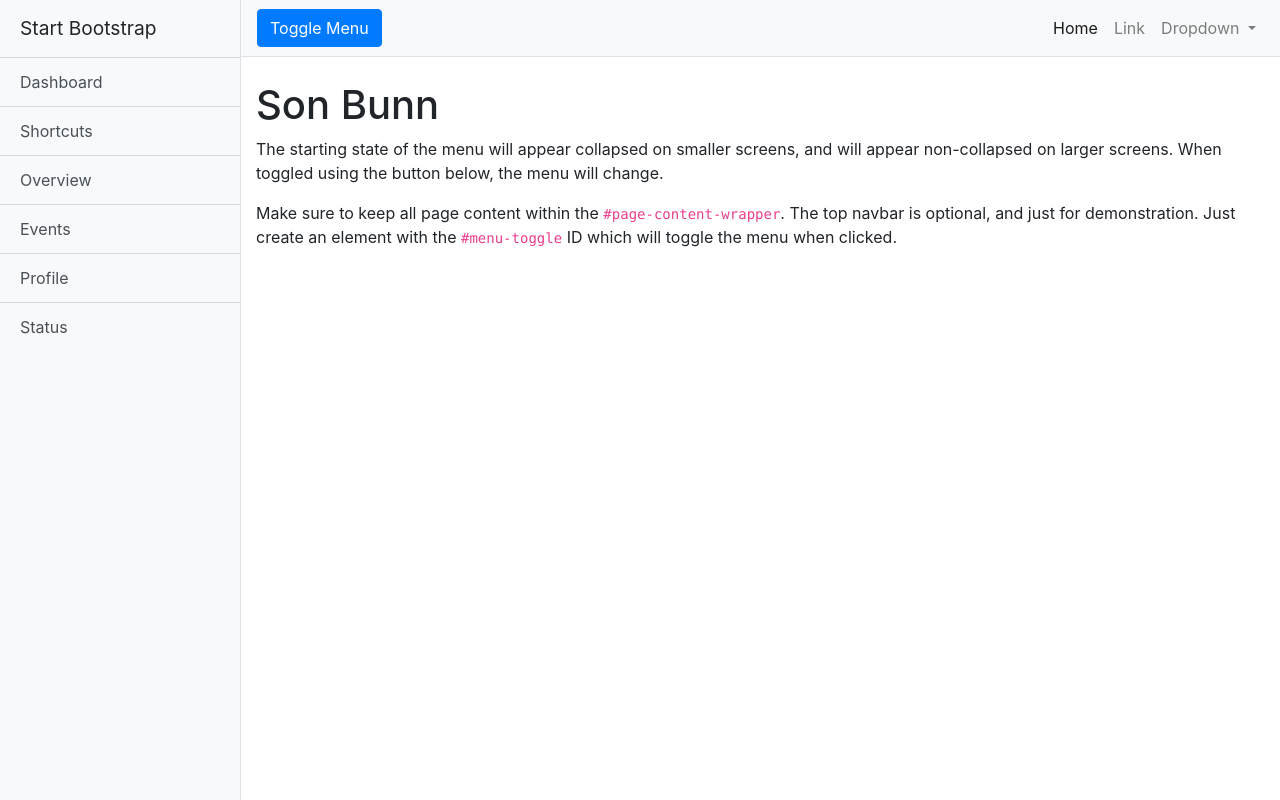
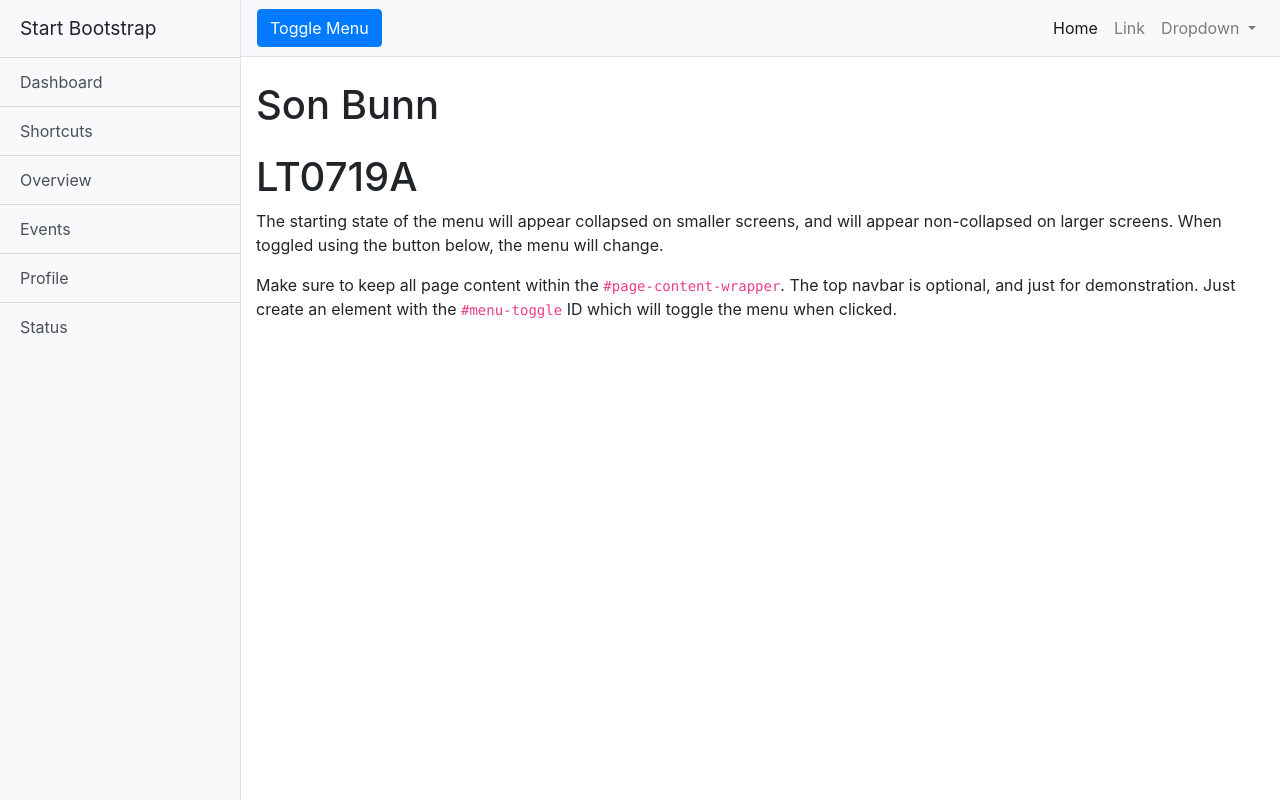
Before and after one commit to duongvansonlt0719a/son-bunn, a website: page index.html in a window 1280 px wide. Drawn offline with Linux system fonts and the light colour scheme.

Commit message:
sua file 2

```diff
--- a/index.html
+++ b/index.html
@@ -71,6 +71,7 @@
 
       <div class="container-fluid">
         <h1 class="mt-4">Son Bunn</h1>
+	<h1 class="mt-4"> LT0719A</h1>
         <p>The starting state of the menu will appear collapsed on smaller screens, and will appear non-collapsed on larger screens. When toggled using the button below, the menu will change.</p>
         <p>Make sure to keep all page content within the <code>#page-content-wrapper</code>. The top navbar is optional, and just for demonstration. Just create an element with the <code>#menu-toggle</code> ID which will toggle the menu when clicked.</p>
       </div>
```
